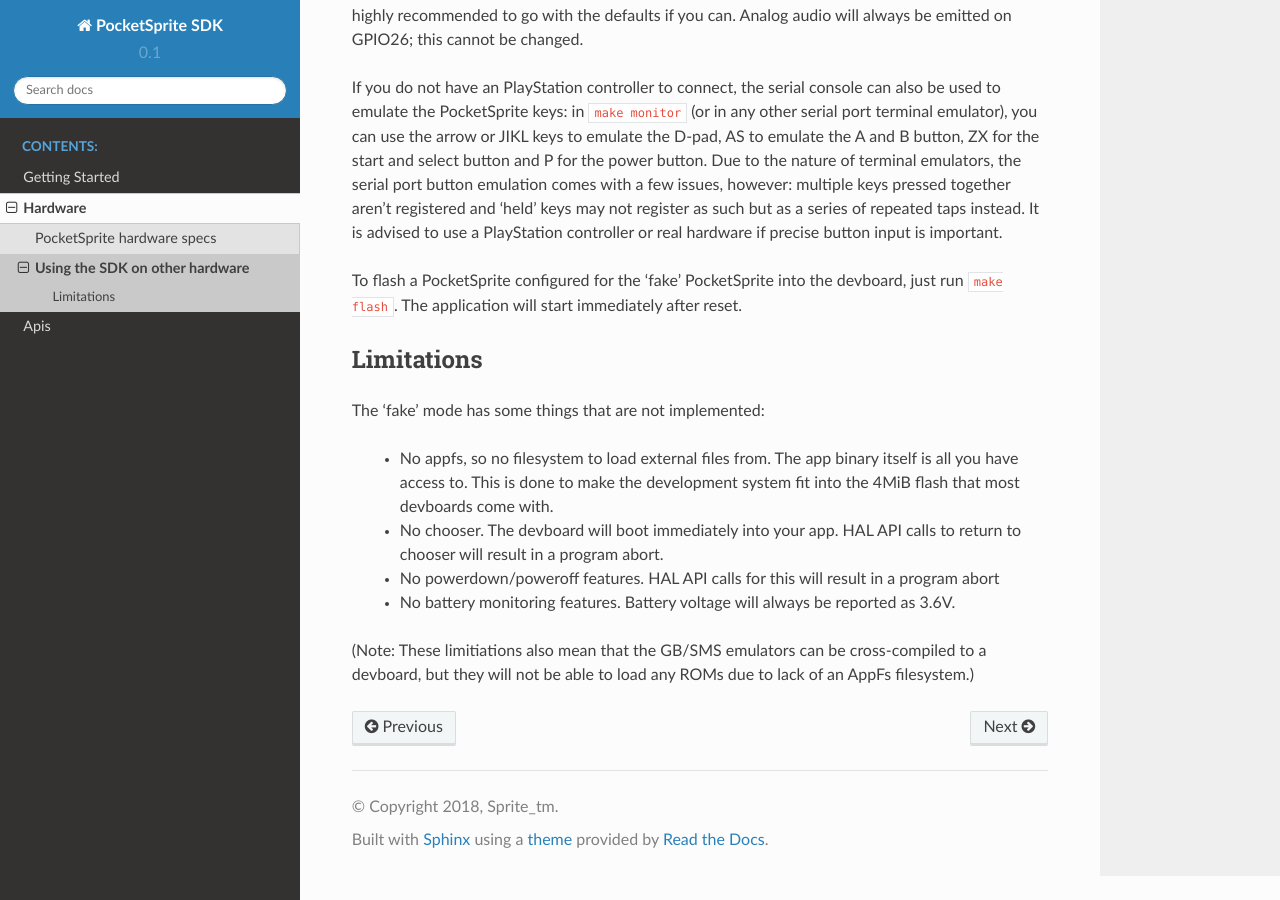
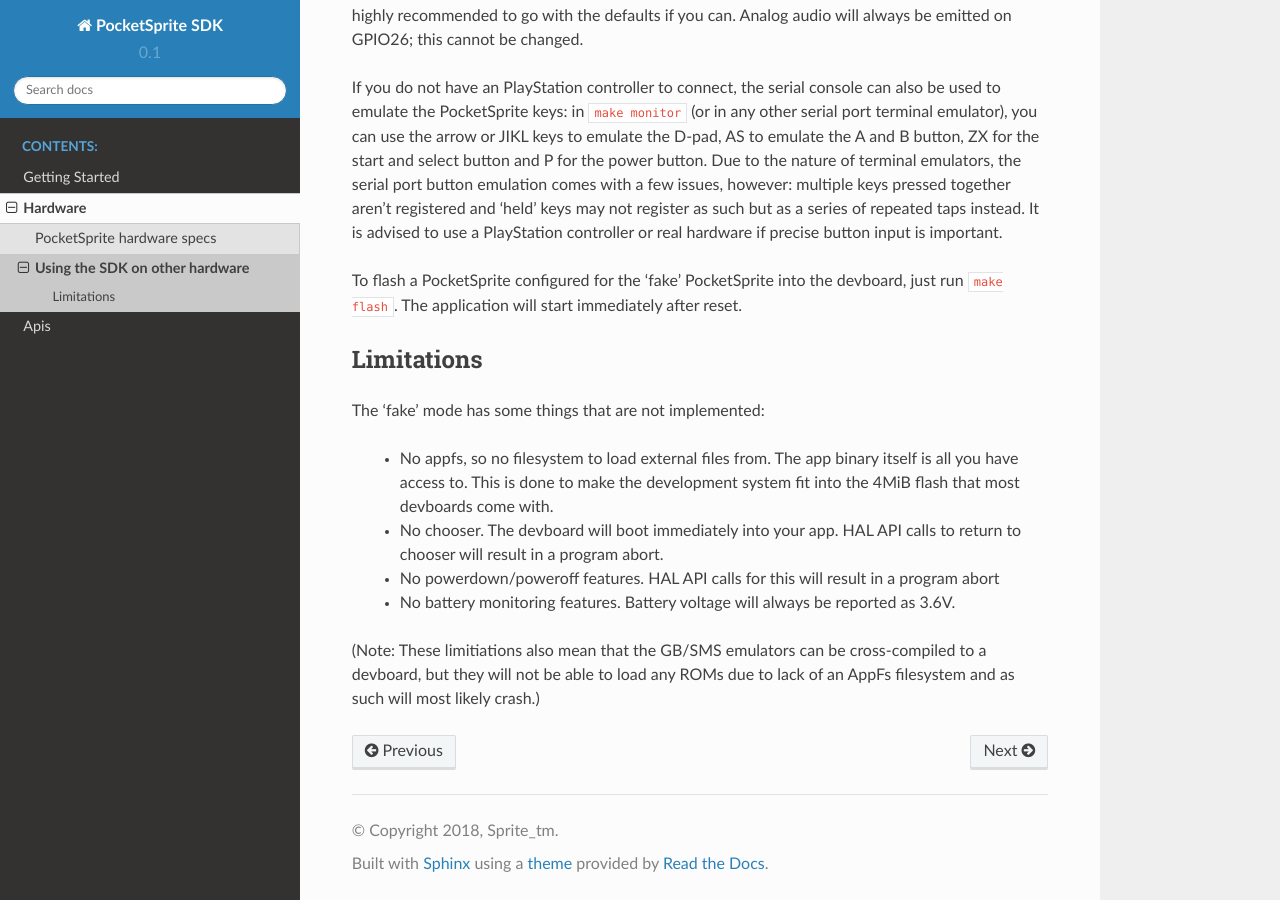
Before and after one commit to PocketSprite/8bkc-sdk, a Sphinx documentation site: the page built from docs/hardware/fake.rst, in a window 1280 px wide and 900 px high, scrolled down 566 px. Built offline with Sphinx 7.4.7 and the Read the Docs theme 2.0.0, drawn with Linux system fonts in a browser that asks for light colours.

```diff
--- a/docs/hardware/fake.rst
+++ b/docs/hardware/fake.rst
@@ -44,4 +44,4 @@
  - No battery monitoring features. Battery voltage will always be reported as 3.6V.
 
 (Note: These limitiations also mean that the GB/SMS emulators can be cross-compiled to a devboard, but they will
-not be able to load any ROMs due to lack of an AppFs filesystem.)
+not be able to load any ROMs due to lack of an AppFs filesystem and as such will most likely crash.)
```
Also changed, not shown: 1 other file.
